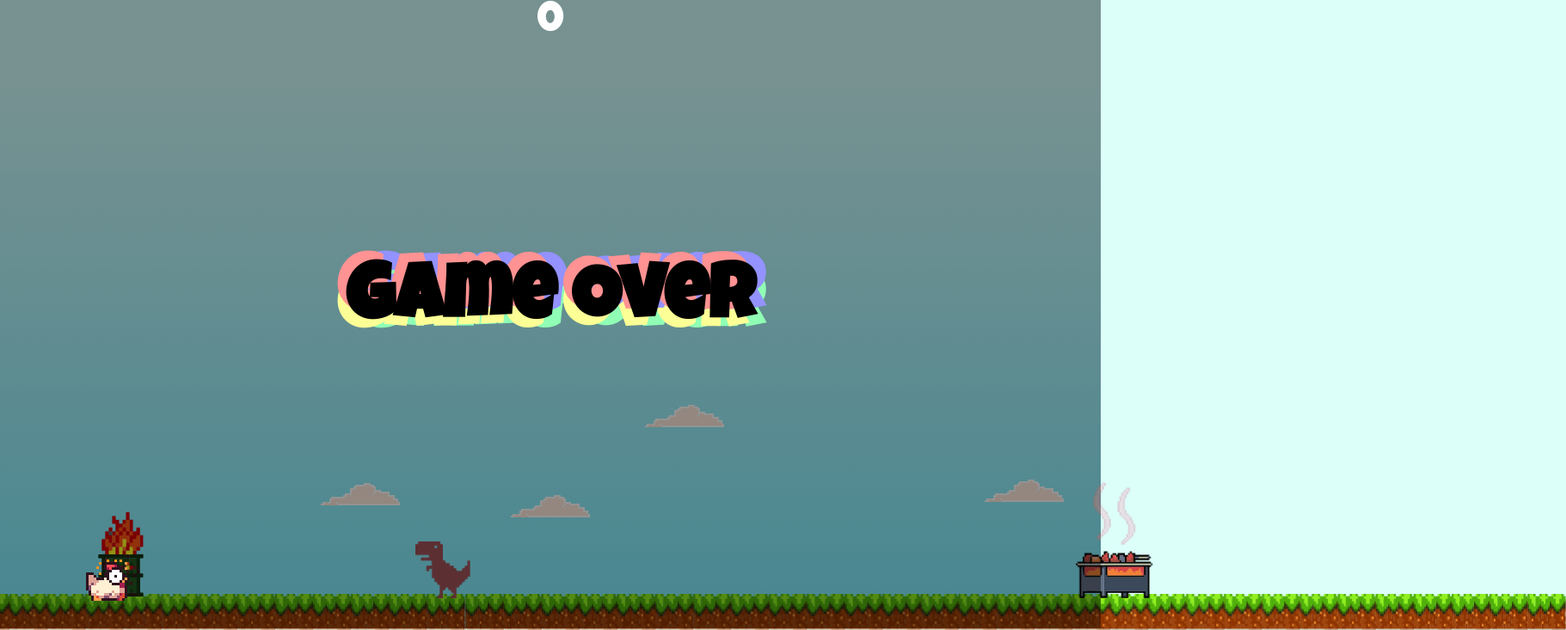
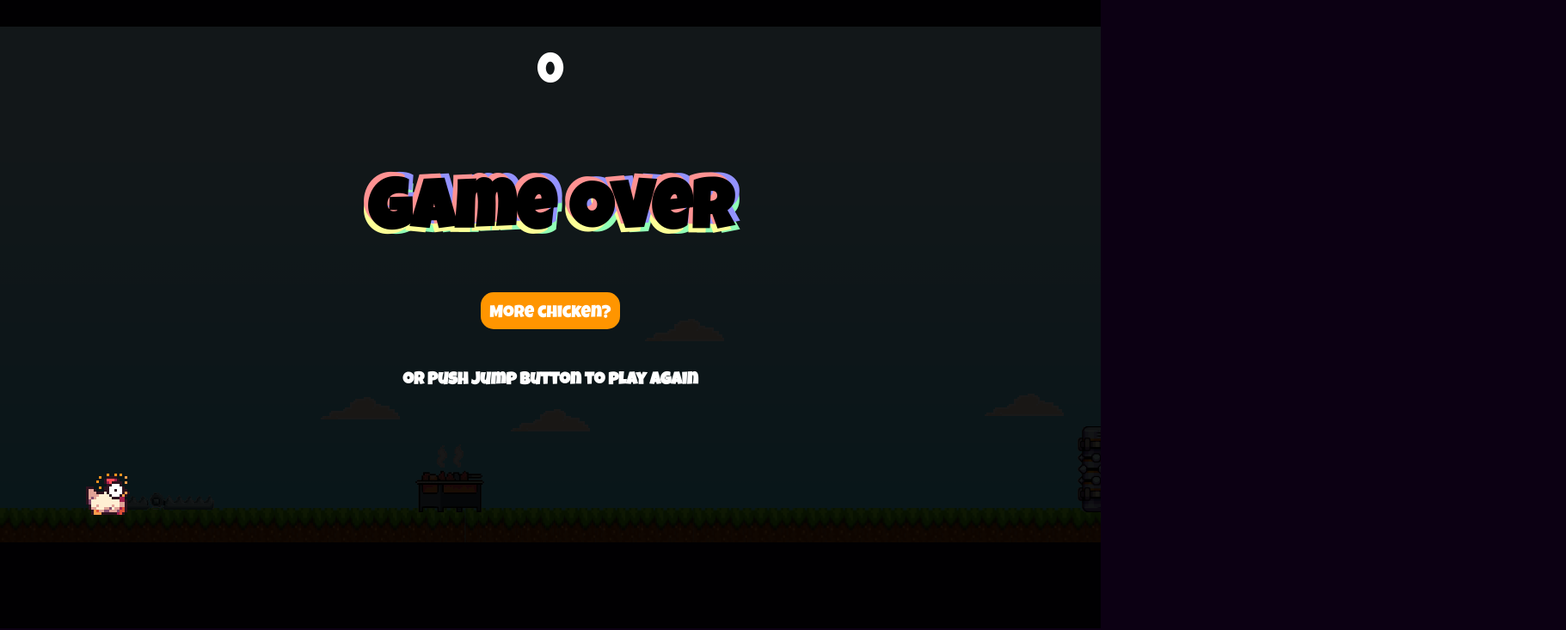
Before and after one commit to rbnmDev/chickeRun, a plain HTML site: page index.html in a window 1280 px wide. Shown: the part 69-802 px from the top of the page at 86% size, 1821 px wide, since content can reach past the window. Drawn offline with Linux system fonts and the light colour scheme; a web font is replaced by a local one.

Commit message:
Versión 1 Completa

```diff
--- a/chickenRun.js
+++ b/chickenRun.js
@@ -37,7 +37,7 @@ let chicken;
 let textoScore;
 let suelo;
 let gameOver;
-let gameOverText;
+let gameReload;
 
 // Configuración del bucle
 
@@ -69,16 +69,14 @@ function Loop() {
 // Lógicas del juego
 
 function Start() {
-	gameOver = document.querySelector(".game-over");
-	gameOverText = document.querySelector(".game-over-text");
 	suelo = document.querySelector(".suelo");
 	contenedor = document.querySelector(".contenedor");
 	textoScore = document.querySelector(".score");
 	chicken = document.querySelector(".chicken");
-	document.addEventListener("keydown", HandleKeyDown);
-	document
-		.querySelector(".game-over")
-		.addEventListener("click", reiniciarJuego);
+	document.addEventListener("keydown", HandleSpaceDown); // Keydown para salto
+	gameOver = document.querySelector(".game-over");
+	gameReload = document.querySelector(".game-reload");
+	gameReload.addEventListener("click", GameReload);
 }
 
 function Update() {
@@ -95,9 +93,17 @@ function Update() {
 	velY -= gravedad * deltaTime;
 }
 
-function HandleKeyDown(ev) {
+function HandleSpaceDown(ev) {
+	let keyValue = ev.key;
+	let codeValue = ev.code;
+	console.log("keyValue: " + keyValue + " codeValue: " + codeValue + " ------------Jump!!"
+	);
 	if (ev.keyCode == 32) {
-		Saltar();
+		if (parado) {
+			GameReload();
+		} else {
+			Saltar();
+		}
 	}
 }
 
@@ -175,14 +181,16 @@ function CrearObstaculo() {
 
 	// Lista de clases de obstáculos
 	const clasesObstaculos = [
-		"obstaculoGrill",
-		"obstaculoPlanta",
-		"obstaculoFuego",
+		"obstaculoBbq",
+		"obstaculoRodillo",
+		"obstaculoDientes",
+		"obstaculoBbq",
+		"obstaculoRodillo",
+		"obstaculoDientes",
+		"obstaculoBbq",
+		"obstaculoRodillo",
+		"obstaculoDientes",
 		"obstaculoGodzilla",
-		"obstaculoBarril",
-		"obstaculoDino",
-		"obstaculoBender",
-		"obstaculoNelson",
 	];
 
 	// Selecciona aleatoriamente una clase de la lista
@@ -243,7 +251,6 @@ function GanarPuntos() {
 	textoScore.innerText = score;
 	if (score == 0) {
 		gameVel = 1.25;
-		contenedor.classList.add("morning");
 	} else if (score == 5) {
 		gameVel = 1.25;
 		contenedor.classList.add("mediodia");
@@ -269,18 +276,16 @@ function GanarPuntos() {
 		gameVel = 4;
 		contenedor.classList.remove("noche", "tarde", "mediodia");
 	} else if (score == 80) {
-		gameVel = 6;
+		gameVel = 5;
 		contenedor.classList.add("mediodia");
 	}
-		suelo.style.animationDuration = 3 / gameVel + "s";
+	suelo.style.animationDuration = 3 / gameVel + "s";
 }
 
 function GameOver() {
 	Estrellarse();
 	gameOver.style.display = "block";
-	gameOver.classList.add("mostrar");
-	gameOverText.style.display = "block";
-	gameOverText.classList.add("mostrar");
+	gameReload.style.display = "block";
 }
 
 function DetectarColision() {
@@ -315,6 +320,6 @@ function IsCollision(
 	);
 }
 
-function reiniciarJuego() {
+function GameReload() {
 	location.reload();
 }
--- a/index.html
+++ b/index.html
@@ -16,10 +16,13 @@
         <div class="scoreContainer">
             <div class="score">0</div>
         </div>
-
     </div>
     <div class="game-over">
-        <h3 class="game-over-text">Game Over</h3>
+        <div class="gameover-container">
+            <h3 class="game-over-text">Game Over</h3>
+            <button type="button" name="reloadButton" class="game-reload" onkeypress="GameReload()">More chicken? </button>
+            <h5>or Push jump button to play again</h5>
+        </div>
     </div>
 
     <script src="chickenRun.js"></script>
--- a/style.css
+++ b/style.css
@@ -15,20 +15,23 @@ body {
     height: 100vh;
     background-color: #0c0013;
     display: flex;
-    flex-direction: column;
-    justify-content: center;
     align-items: center;
-    background-color: #dcfff9;
-    transition: background-color 3s linear;
-    overflow: hidden;
+
 }
 
 .contenedor {
-    background: linear-gradient(#85e9ff28 20vh, #00d0ff71);
-    transition: background-color 3s ease;
     width: 100%;
     height: 100%;
-    margin: 0 0;
+    max-width: 1280px;
+    max-height: 600px;
+    margin: 0 auto;
+
+    position: relative;
+    background: linear-gradient(rgba(209, 247, 255, 0) 20%, #00d0ff90);
+    background-color: #bcecff;
+    transition: background-color 9s ease;
+
+    overflow: hidden;
 }
 
 .morning {
@@ -36,7 +39,7 @@ body {
 }
 
 .mediodia {
-    background-color: #8ddfff;
+    background-color: #00a6ff;
 }
 
 .tarde {
@@ -87,36 +90,36 @@ body {
     background-size: 50% 42px;
 }
 
-.obstaculoGrill {
-    width: 90px;
-    height: 135px;
+.obstaculoBbq {
+    width: 80px;
+    height: 80px;
     position: absolute;
     bottom: 35px;
     left: 600px;
     z-index: 1;
-    background: url("img/obstaculoGrill.png") no-repeat;
+    background: url("img/obstaculoBbq.gif") no-repeat;
     background-size: contain;
 }
 
-.obstaculoPlanta {
-    width: 45px;
+.obstaculoRodillo {
+    width: 50px;
     height: 100px;
     position: absolute;
-    bottom: 25px;
+    bottom: 35px;
     left: 600px;
     z-index: 1;
-    background: url("img/obstaculoPlanta.png") no-repeat;
+    background: url("img/obstaculoRodillo.gif") no-repeat;
     background-size: contain;
 }
 
-.obstaculoFuego {
-    width: 53px;
-    height: 105px;
+.obstaculoDientes {
+    width: 135px;
+    height: 75px;
     position: absolute;
-    bottom: 30px;
+    bottom: 35px;
     left: 600px;
     z-index: 1;
-    background: url("img/obstaculoFuego.png") no-repeat;
+    background: url("img/obstaculoDientes.gif") no-repeat;
     background-size: contain;
 }
 
@@ -128,50 +131,6 @@ body {
     left: 600px;
     z-index: 1;
     background: url("img/obstaculoGodzilla.png") no-repeat;
-    background-size: contain;
-}
-
-.obstaculoBarril {
-    width: 75px;
-    height: 70px;
-    position: absolute;
-    bottom: 37px;
-    left: 600px;
-    z-index: 1;
-    background: url("img/obstaculoBarril.png") no-repeat;
-    background-size: contain;
-}
-
-.obstaculoDino {
-    width: 80px;
-    height: 66px;
-    position: absolute;
-    bottom: 35px;
-    left: 600px;
-    z-index: 2;
-    background: url("img/obstaculoDino.png") no-repeat;
-    background-size: contain;
-}
-
-.obstaculoBender {
-    width: 63px;
-    height: 135px;
-    position: absolute;
-    bottom: 32px;
-    left: 600px;
-    z-index: 1;
-    background: url("img/obstaculoBender.png") no-repeat;
-    background-size: contain;
-}
-
-.obstaculoNelson {
-    width: 88px;
-    height: 120px;
-    position: absolute;
-    bottom: 33px;
-    left: 600px;
-    z-index: 1;
-    background: url("img/obstaculoNelson.png") no-repeat;
     background-size: contain;
 }
 
@@ -194,43 +153,67 @@ body {
 }
 
 .score {
-    padding: 70px;
+    padding: 30px;
     z-index: 10;
     font-family: var(--H-style);
     font-size: 50px;
     color: #fff;
-    font-weight: 500;
     text-align: center;
 }
 
 .game-over {
-    background-color: rgba(0, 0, 0, 0);
+    display: none;
+    background: #000000e6;
     position: absolute;
     width: 100%;
     height: 100%;
     z-index: 5;
-    padding-top: 47vh;
-    text-align: center;
-    transition: background-color 1s ease;
 }
 
-.game-over.mostrar {
-    background-color: rgba(0, 0, 0, 0.95);
+.gameover-container {
+    width: 100%;
+    height: 100%;
+    display: flex;
+    flex-direction: column;
+    justify-content: center;
+    align-items: center;
 }
 
-.game-over-text {
+.game-over h3 {
+    text-align: center;
+    font-size: 80px;
+    font-family: var(--H-style);
+    text-shadow: -5px -5px 0 rgb(255, 146, 146), 5px -5px 0 rgb(147, 146, 255), -5px 5px 0 rgb(252, 255, 150), 5px 5px rgb(144, 255, 181);
+}
+
+.game-over button {
     display: none;
-    font-size: 7vw;
+    margin: 50px;
+    border: 0;
+    padding: 15px 10px 8px 10px;
+    border-radius: 15px;
+    background-color: rgb(255, 149, 0);
+    font-size: 20px;
     font-family: var(--H-style);
-    background-image: radial-gradient(circle, #d0ff00 5%, #ff00bb);
-    text-shadow: -10px -10px 0 rgb(255, 146, 146), 10px -10px 0 rgb(147, 146, 255), -10px 10px 0 rgb(252, 255, 150), 10px 10px rgb(144, 255, 181);
+    color: #ffffff;
+    cursor: pointer;
+    transition: transform 0.3s ease;
+}
+
+.game-over button:hover {
+    transform: scale(1.5);
+
+}
+
+.game-over h5 {
+    color: #ffffff;
+
+    text-align: center;
+    font-size: 20px;
+    font-family: var(--H-style);
     -webkit-background-clip: text;
     background-clip: text;
-    color: rgb(0, 0, 0)
 }
 
 
-
-
-
 /*radial-gradient(circle at 65px calc(100% - 100px), #fff 200px, transparent)*/
```
Also changed, not shown: img/obstaculoBbq.gif (added), img/obstaculoDientes.gif (added), img/obstaculoRodillo.gif (added).
